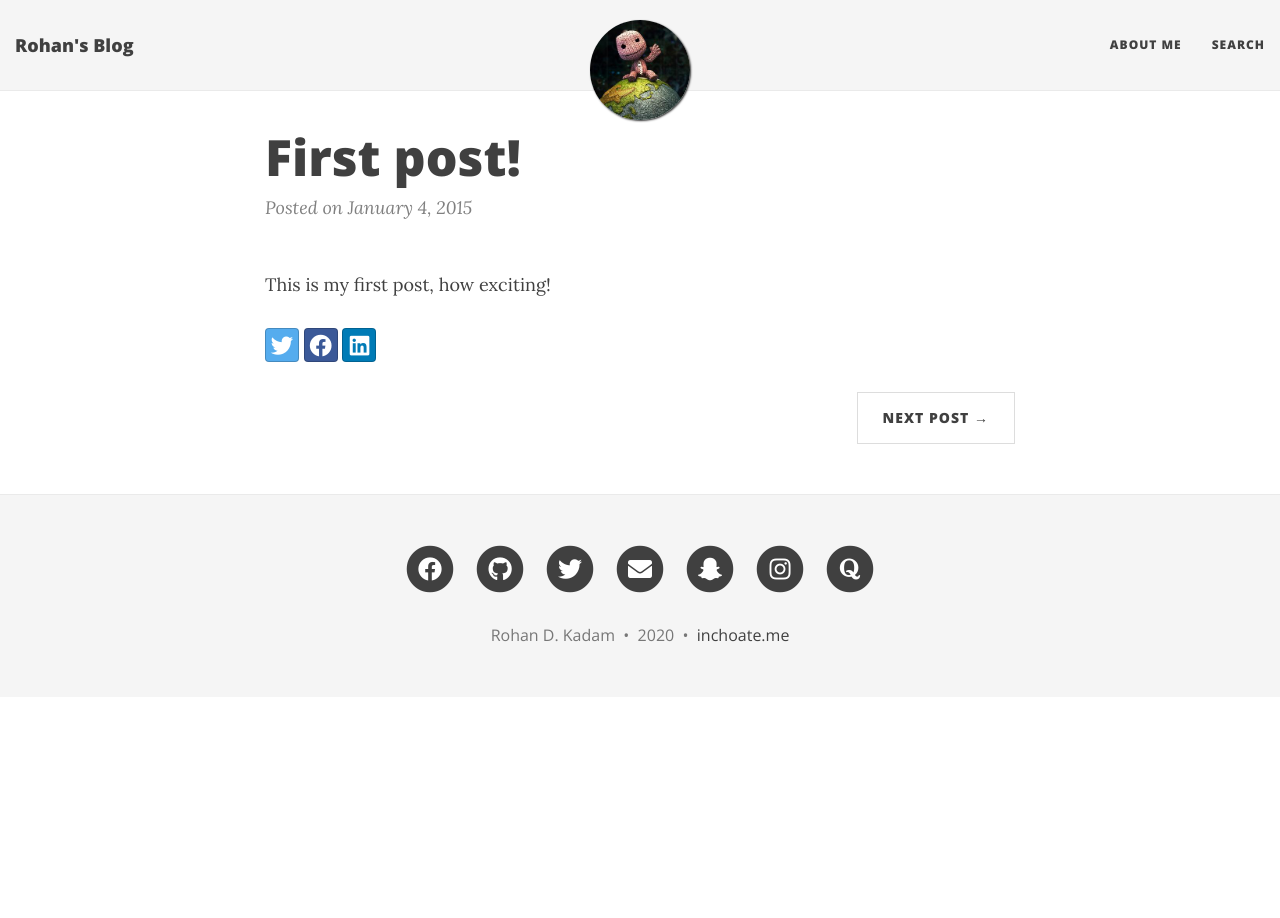
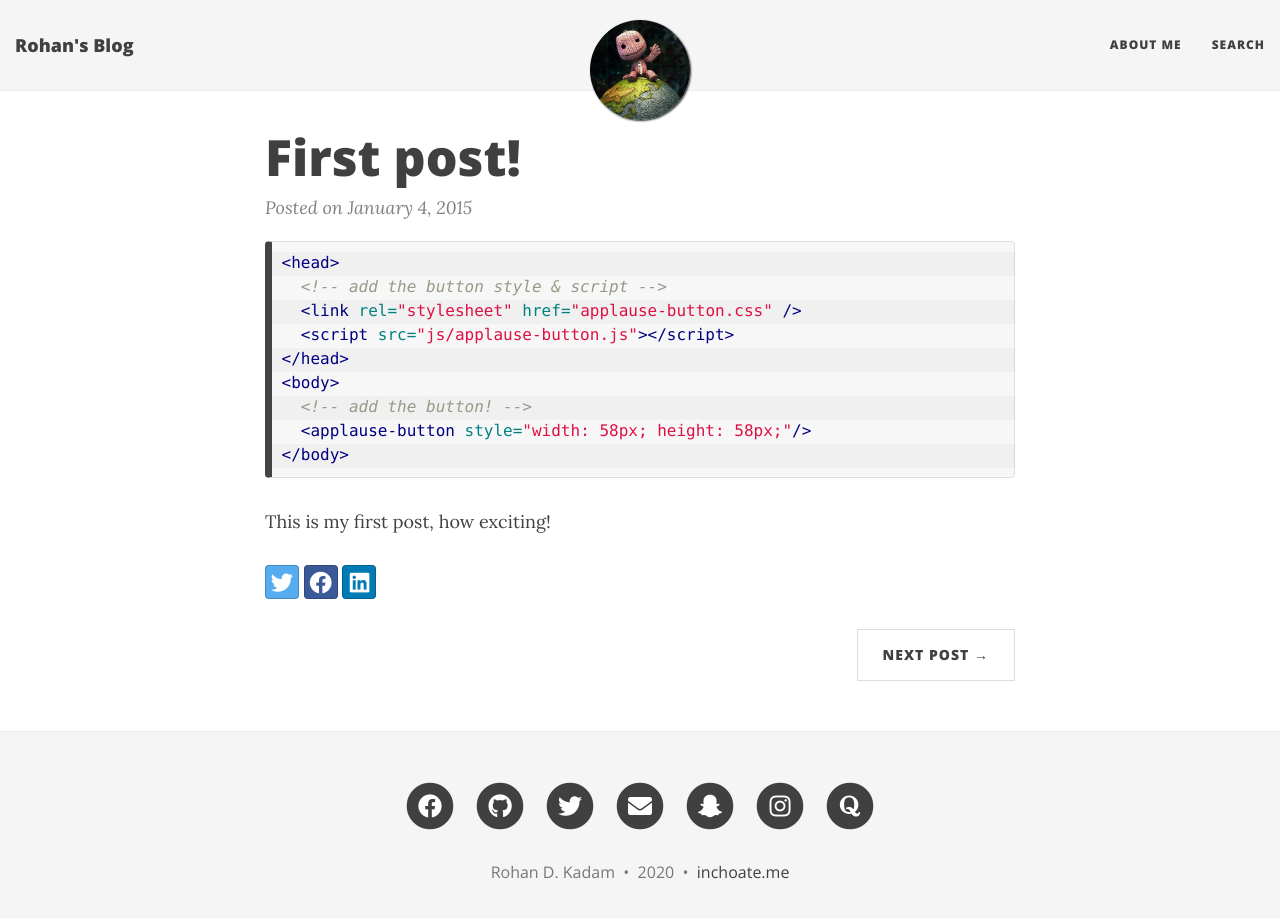
Before and after one commit to iamrdk21/Website1, a Jekyll site: the page built from _posts/2015-01-04-first-post.md, in a window 1280 px wide and 934 px high. Shown: the top 918 px of the window. Built offline with Jekyll 4.4.1, drawn with Linux system fonts in a browser that asks for light colours; nearby versions of some CDN libraries.

Commit message:
Update 2015-01-04-first-post.md

````diff
--- a/_posts/2015-01-04-first-post.md
+++ b/_posts/2015-01-04-first-post.md
@@ -3,5 +3,16 @@ layout: post
 title: First post!
 image: /img/hello_world.jpeg
 ---
+```html
+<head>
+  <!-- add the button style & script -->
+  <link rel="stylesheet" href="applause-button.css" />
+  <script src="js/applause-button.js"></script>
+</head>
+<body>
+  <!-- add the button! -->
+  <applause-button style="width: 58px; height: 58px;"/>
+</body>
+```
 
 This is my first post, how exciting!
````
